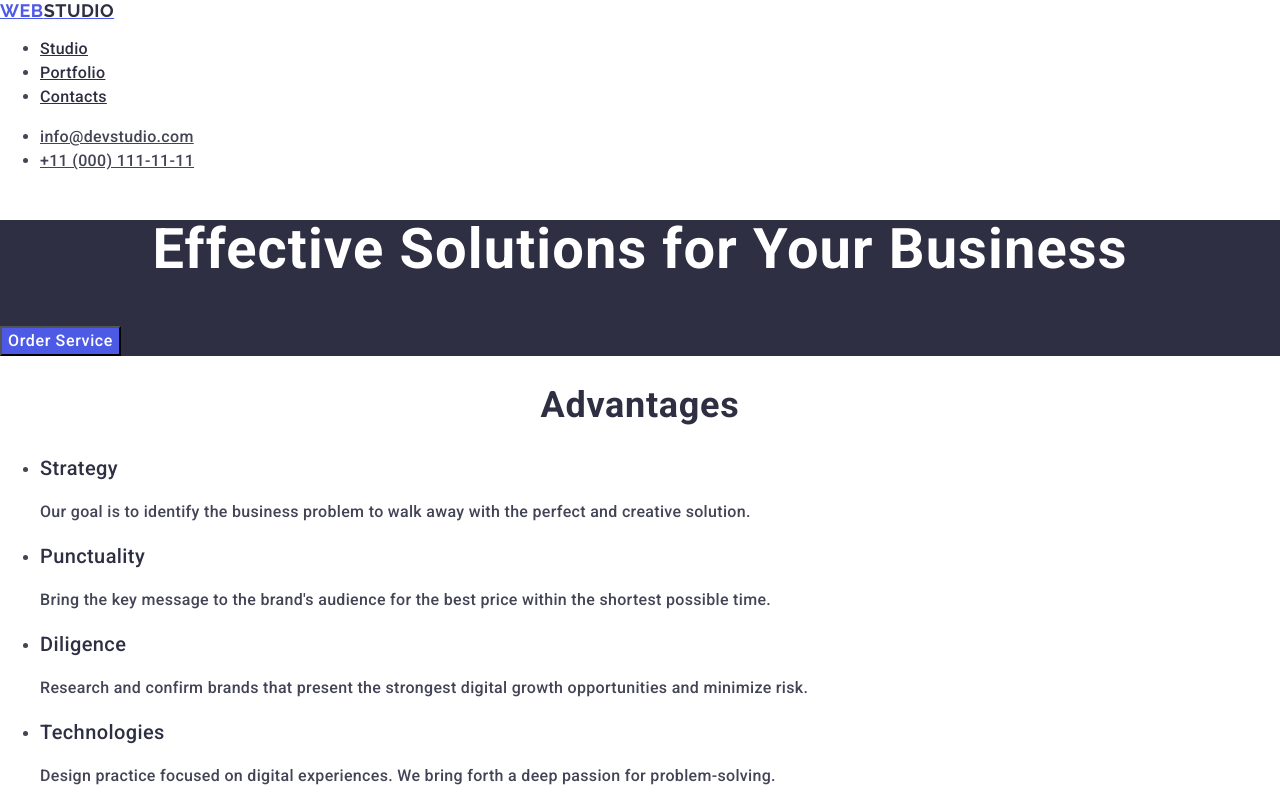
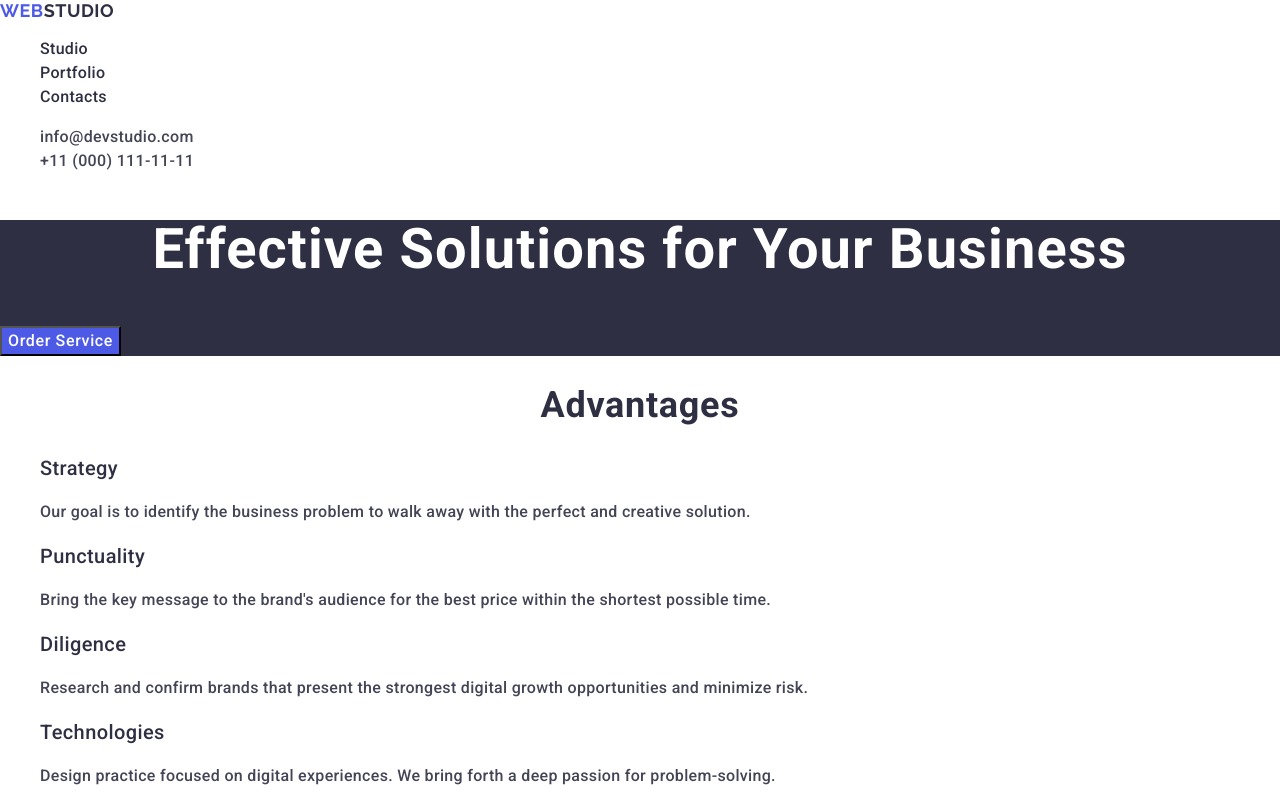
Before and after one commit to Sashko-kapillar/goit-markup-hw-02, a plain HTML site: page index.html in a window 1280 px wide. Shown: the top 800 px of the page. Drawn offline with nearby package versions, Linux system fonts and the light colour scheme.

Commit message:
mod css file

```diff
--- a/css/styles.css
+++ b/css/styles.css
@@ -2,6 +2,12 @@ body {
   font-family: "Roboto", sans-serif;
   color: #434455;
   background: #fff;
+}
+
+ul,
+a {
+  list-style-type: none;
+  text-decoration: none;
 }
 
 /* -----------    Top-line    --------- */
```
Also changed, not shown: images/TeamCard-3.jpg.
